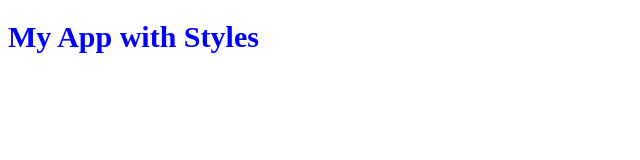
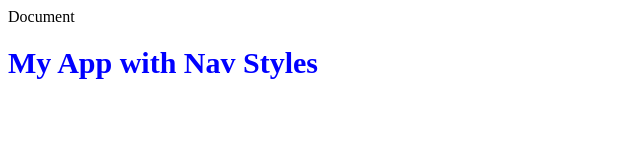
Before and after one commit to thinkful-ei21/michael-damian_git-drills, a plain HTML site: page index.html in a window 1280 px wide. Shown: the whole page, without its empty margins (0-640 px from the left). Drawn offline with Linux system fonts and the light colour scheme.

Commit message:
added nav style and link to index

```diff
--- a/index.html
+++ b/index.html
@@ -5,9 +5,10 @@
     <meta name="viewport" content="width=device-width, initial-scale=1.0">
     <meta http-equiv="X-UA-Compatible" content="ie=edge">
     <link rel="stylesheet" href="headers.css">
+    <link rel="stylesheet" href="nav.css"
     <title>Document</title>
 </head>
 <body>
-    <h1>My App with Styles</h1>
+    <h1>My App with Nav Styles</h1>
 </body>
 </html>
--- /dev/null
+++ b/nav.css
@@ -0,0 +1,3 @@
+ul {
+  list-style-type: none;
+}
```
